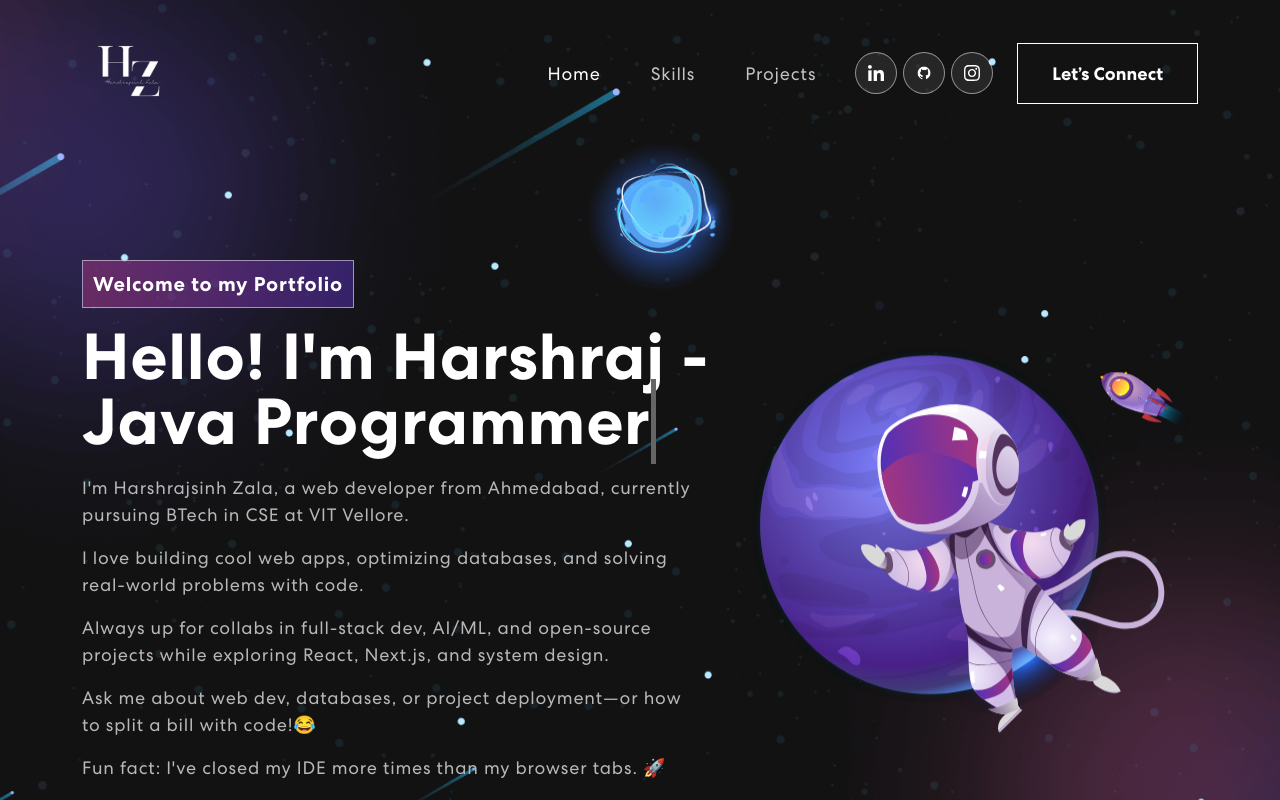
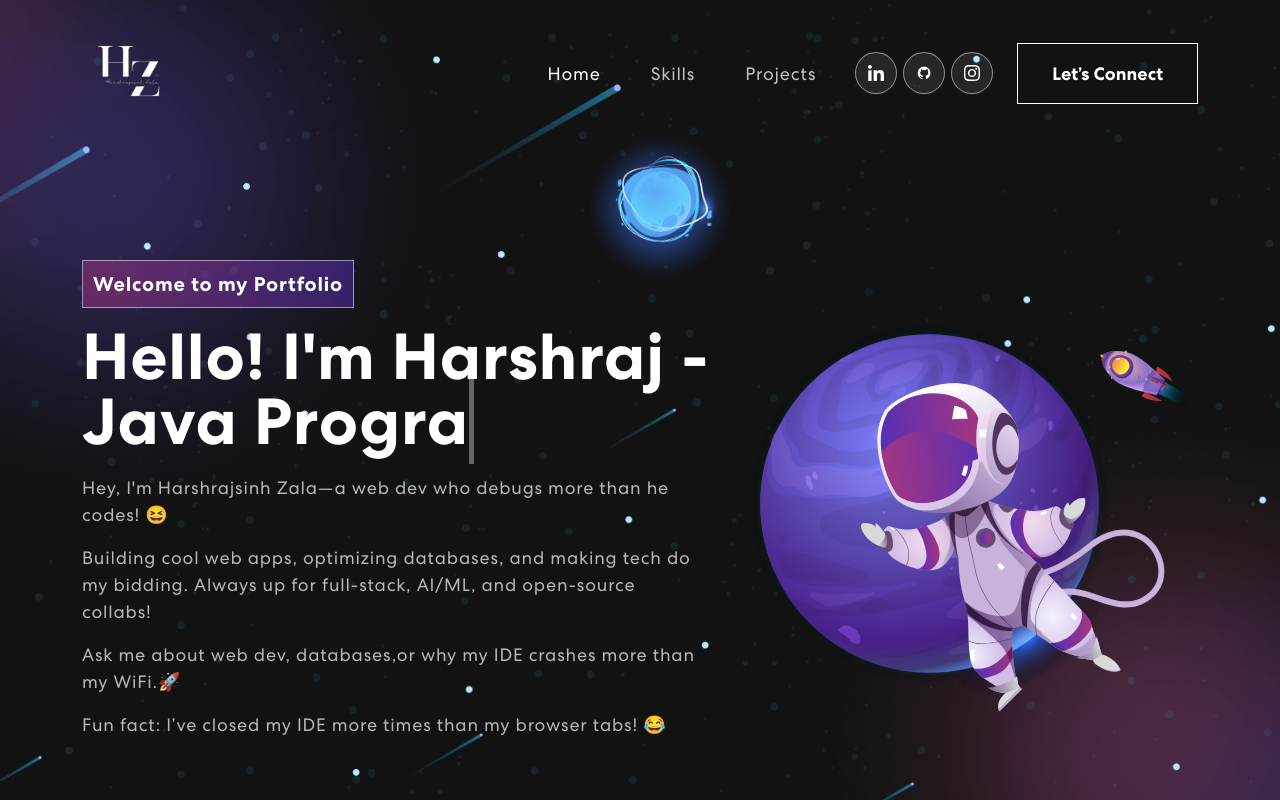
Before and after one commit to harshrajsinh-08/portfolio_design, a React (Create React App) app: page / in a window 1280 px wide. Shown: the top 800 px of the page. Built offline with nearby package versions, Linux system fonts and the light colour scheme.

Commit message:
final final final version

```diff
--- a/src/components/Banner.js
+++ b/src/components/Banner.js
@@ -9,10 +9,23 @@ export const Banner = () => {
   const [loopNum, setLoopNum] = useState(0);
   const [isDeleting, setIsDeleting] = useState(false);
   const [text, setText] = useState('');
-  const [delta, setDelta] = useState(100 - Math.random() * 40);
+  const [delta, setDelta] = useState(80 - Math.random() * 40);
   const [index, setIndex] = useState(1);
   const [hasAnimated, setHasAnimated] = useState(false);
-  const toRotate = [ "  -Web Developer", "   -Java Programmer", "  -SDE     ","  -Full Stack Developer",];
+  const toRotate = [
+    "  -Web Developer",
+    "  -Java Programmer",
+    "  -Full Stack Developer",
+    "  -Problem Solver",
+    "  -Professional Debugger (90% of my job)",
+    "  -Code Whisperer",
+    "  -Stack Overflow Researcher",
+    "  -404: Sleep Not Found",
+    "  -Bug Exterminator",
+    "  -Syntax Error Generator",
+    "  -Keyboard Athlete",
+    "  -Coffee-Powered Engineer"
+  ];
   const period = 100;
 
   useEffect(() => {
@@ -31,13 +44,13 @@ export const Banner = () => {
     setText(updatedText);
 
     if (isDeleting) {
-      setDelta(prevDelta => prevDelta/2);
+      setDelta(prevDelta => Math.max(prevDelta/1.5, 50));
     }
 
     if (!isDeleting && updatedText === fullText) {
       setIsDeleting(true);
       setIndex(prevIndex => prevIndex - 1);
-      setDelta(1000);
+      setDelta(500);
     } else if (isDeleting && updatedText === '') {
       setIsDeleting(false);
       setLoopNum(loopNum + 1);
@@ -67,12 +80,11 @@ export const Banner = () => {
                   <div className={isVisible && !hasAnimated ? "animate__animated animate__fadeIn" : ""}>
                     <span className="tagline">Welcome to my Portfolio</span>
                     <h1>{`Hello! I'm Harshraj`} <span className="txt-rotate" dataPeriod="1000" data-rotate='[ "-Web Developer", "-Java Programmer", "-SDE" ]'><span className="wrap">{text}</span></span></h1>
-                    <p>I'm Harshrajsinh Zala, a web developer from Ahmedabad, currently pursuing BTech in CSE at VIT Vellore.</p>
-                    <p>I love building cool web apps, optimizing databases, and solving real-world problems with code.</p>
-                    <p>Always up for collabs in full-stack dev, AI/ML, and open-source projects while exploring React, Next.js, and system design.</p>
-                    <p>Ask me about web dev, databases, or project deployment—or how to split a bill with code!😂 </p>
-                    <p>Fun fact: I've closed my IDE more times than my browser tabs. 🚀</p>
-                    <button onClick={() => console.log('connect')}>Let's Connect <ArrowRightCircle size={25} /></button>
+                    <p>Hey, I'm Harshrajsinh Zala—a web dev who debugs more than he codes! 😆</p>
+<p>Building cool web apps, optimizing databases, and making tech do my bidding. Always up for full-stack, AI/ML, and open-source collabs!</p>
+<p>Ask me about web dev, databases,or why my IDE crashes more than my WiFi.🚀</p>
+<p>Fun fact: I’ve closed my IDE more times than my browser tabs! 😂</p>
+<button onClick={() => console.log('connect')}>Let's Connect <ArrowRightCircle size={25} /></button>
                   </div>
                 );
               }}
```
